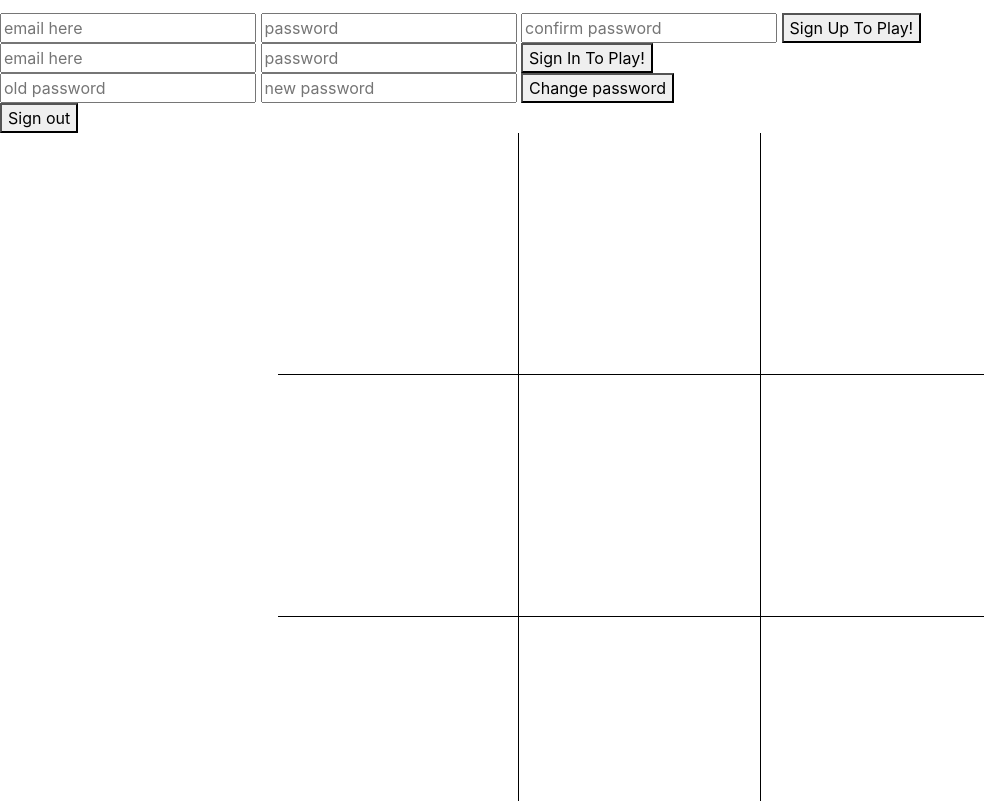
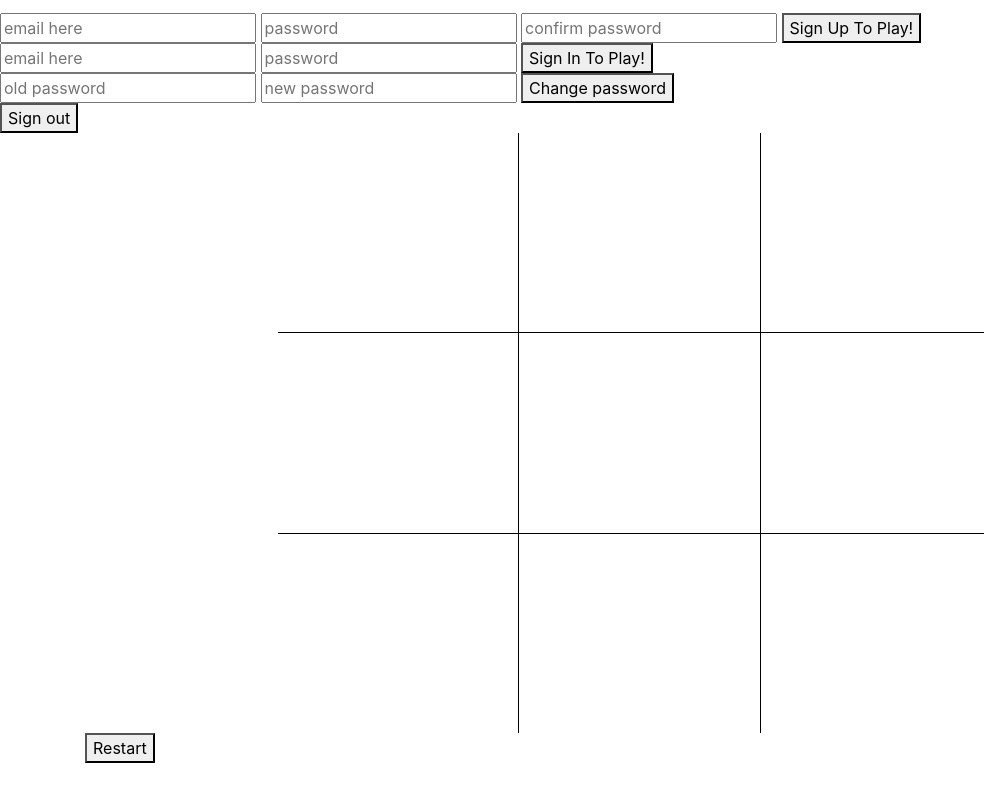
Before and after one commit to danny-pantoja/game-project-client, a website built with webpack: page index.html in a window 1280 px wide. Shown: the part 51-852 px from the top of the page, without its empty margins (0-984 px from the left). After the commit the page ends 814 px from the top, so only its background shows below. Built offline with nearby package versions, Linux system fonts and the light colour scheme; files whose address does not match are found by name.

Commit message:
Committing mostly working code

```diff
--- a/assets/scripts/app.js
+++ b/assets/scripts/app.js
@@ -16,7 +16,7 @@ $(() => {
 
   let currentPlayer = '✕'
   const onBoxClick = (event) => {
-    console.log('click')
+    // console.log('click')
     const box = $(event.target)
     box.css('background', 'transparent').text(currentPlayer)
     currentPlayer = currentPlayer === 'O' ? '✕' : 'O'
--- a/assets/styles/index.scss
+++ b/assets/styles/index.scss
@@ -1,7 +1,7 @@
 @import '~bootstrap/scss/bootstrap';
 
 .container {
-  height: 100vh;
+  height: 75vh;
 }
 
 .board {
@@ -31,12 +31,12 @@
   justify-content: center;
   align-items: center;
   background-color: white;
-  color: white;
-  font-size: 15vh;
+  color: green;
+  font-size: 10vh;
   // 3d effect
   text-shadow: 2px 2px rgba(0, 0, 0, .25);
   &:hover {
-    background-color: LightSkyBlue;
+    background-color: LightOrange;
    }
   user-select: none;
   }
--- a/index.html
+++ b/index.html
@@ -57,6 +57,10 @@
     <div class='col-4 box'></div>
     <div class='col-4 box'></div>
     </div>
+    <div class='win-message' id 'winMessage'>
+      <div data-win-message-text></div>
+      <button id='restartButton'>Restart</button>
+  </div>
     </section>
 
     </body>
```
